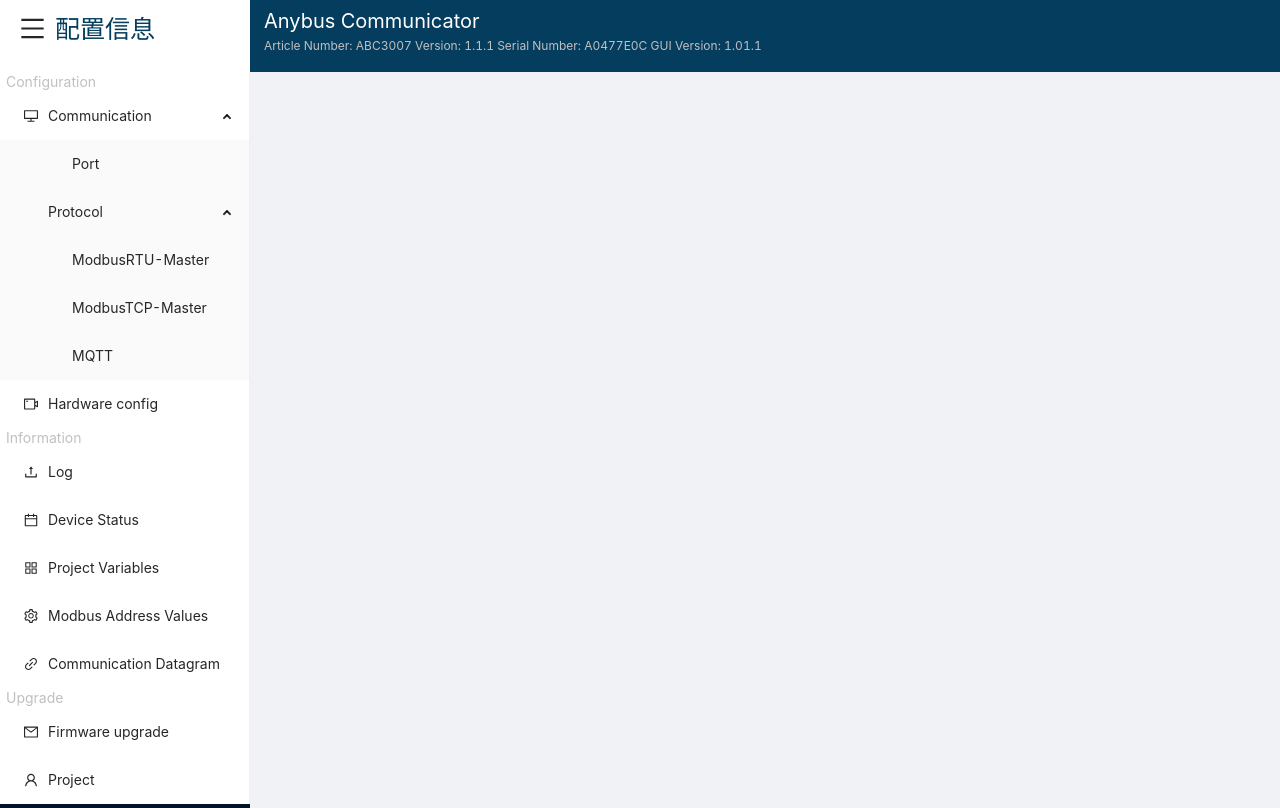
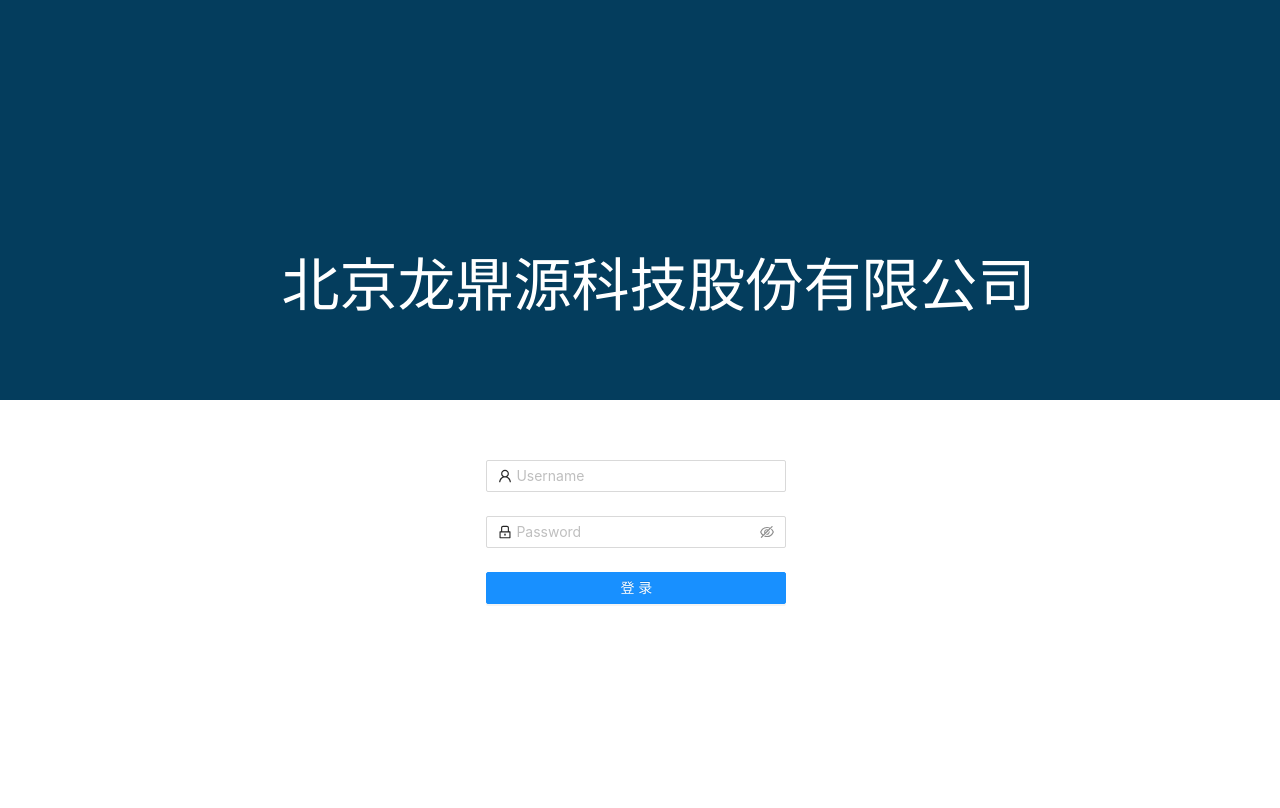
Before and after one commit to fengwang913/VersionDemo2.0, a React (Create React App) app: page /login in a window 1280 px wide. Built offline with nearby package versions, Linux system fonts and the light colour scheme.

Commit message:
feat： 第二版的框架完成

```diff
--- a/src/components/app.jsx
+++ b/src/components/app.jsx
@@ -1,22 +1,15 @@
 import React,{ Component }  from 'react';
 
-import MainLayout from '../pages/base/layout'
-// import Login from '../pages/view/login'
-
-// import Header from '../pages/base/header'
-// import SiderDemo from '../pages/base/layout'
-// import Header from '../pages/base/header';
-
-
+import MainView from '../pages/view/route'
 
 export default class App extends Component{
 
     render(){
         return(
             <div id='app'>
-                {/* <Header /> */}
-                <MainLayout />
-                {/* <Login /> */}
+
+              <MainView />
+
             </div>
         )
     }
--- a/src/pages/base/header.jsx
+++ b/src/pages/base/header.jsx
@@ -29,10 +29,10 @@
                                             onClick: this.props.toggle,
                                     })}
                                 </div>
-                                <div style={{paddingLeft:'10px',
+                                <div style={{paddingLeft:'20px',
                                         marginTop:'10px',
                                         color:'#043D5D'}}>
-                                    配置信息
+                                    200N
                                 </div>
 
                             </div>
@@ -46,12 +46,12 @@
                                 marginTop:'6px',
                                 fontSize:'20px',
                                 color:'white',}}>
-                            Anybus Communicator
+                            设备ID:123456
                         </div>
                         <div style={{paddingLeft:'14px',
                                 fontSize:'12px',
                                 color:'#C0C0C0',}} >
-                            Article Number: ABC3007 Version: 1.1.1 Serial Number: A0477E0C GUI Version: 1.01.1
+                            设备类型：Version: 1.1.1 Serial Number: A0477E0C GUI Version: 1.01.1
                         </div>
 
 
--- a/src/pages/base/sider.jsx
+++ b/src/pages/base/sider.jsx
@@ -25,7 +25,7 @@
       <>
         <Menu
           style={{ width: 250 }}
-          defaultSelectedKeys={['1']}
+          defaultSelectedKeys={['port']}
           defaultOpenKeys={['sub1','sub2']}
           mode="inline"
           selectedKeys={props.props.leftMenuHighLight()}
@@ -40,14 +40,14 @@
                             marginTop:'4px',}}>Configuration</div>
 
                 <SubMenu  key="sub1" icon={<DesktopOutlined />} title="Communication">
-                    <Menu.Item key="/">Port</Menu.Item>
+                    <Menu.Item key="view/port">Port</Menu.Item>
                         <SubMenu  key="sub2"  title="Protocol">
-                            <Menu.Item key="ModbusRTU-master">ModbusRTU-Master</Menu.Item>
-                            <Menu.Item key="ModbusTCP-Master">ModbusTCP-Master</Menu.Item>
-                            <Menu.Item key="mqtt">MQTT</Menu.Item>
+                            <Menu.Item key="view/ModbusRTU-master">ModbusRTU-Master</Menu.Item>
+                            <Menu.Item key="view/ModbusTCP-Master">ModbusTCP-Client</Menu.Item>
+                            <Menu.Item key="view/mqtt">MQTT</Menu.Item>
                         </SubMenu >
                 </SubMenu >
-                <Menu.Item key="hardwareconfig" icon={<VideoCameraOutlined />}>
+                <Menu.Item key="view/hardwareconfig" icon={<VideoCameraOutlined />}>
                     Hardware config
                 </Menu.Item>
                 <div
@@ -55,19 +55,19 @@
                         marginLeft:'6px',
                         paddingTop:'6px',
                         color:'#C0C0C0'}}>Information</div>
-                <Menu.Item key="log" icon={<UploadOutlined />}>
+                <Menu.Item key="view/log" icon={<UploadOutlined />}>
                     Log
                 </Menu.Item>
-                <Menu.Item key="devicerealtime" icon={<CalendarOutlined />}>
+                <Menu.Item key="view/devicerealtime" icon={<CalendarOutlined />}>
                     Device Status
                 </Menu.Item>
-                <Menu.Item key="proVariable" icon={<AppstoreOutlined />}>
+                <Menu.Item key="view/proVariable" icon={<AppstoreOutlined />}>
                     Project Variables
                 </Menu.Item>
-                <Menu.Item key="modbusAdress" icon={<SettingOutlined />}>
+                <Menu.Item key="view/modbusAdress" icon={<SettingOutlined />}>
                     Modbus Address Values
                 </Menu.Item>
-                <Menu.Item key="communication" icon={<LinkOutlined />}>
+                <Menu.Item key="view/communication" icon={<LinkOutlined />}>
                     Communication Datagram
                 </Menu.Item>
 
@@ -76,8 +76,8 @@
                         marginLeft:'6px',
                         paddingTop:'6px',
                         color:'#C0C0C0'}}>Upgrade</div>
-                <Menu.Item key="firmware" icon={<MailOutlined />}>Firmware upgrade</Menu.Item>
-                <Menu.Item key="project" icon={<UserOutlined />}>Project</Menu.Item>
+                <Menu.Item key="view/firmware" icon={<MailOutlined />}>Firmware upgrade</Menu.Item>
+                <Menu.Item key="view/project" icon={<UserOutlined />}>Project</Menu.Item>
 
         </Menu>
       </>
--- a/src/pages/view/login.jsx
+++ b/src/pages/view/login.jsx
@@ -1,5 +1,10 @@
 import { Form, Input, Button } from 'antd';
 import { UserOutlined, LockOutlined } from '@ant-design/icons';
+
+import {createBrowserHistory} from "history";
+
+
+let history = createBrowserHistory()
 
 // import logo from '../../assets/img/logo.jpg'
 
@@ -7,12 +12,15 @@
     const onFinish = values => {
       if(values.username === '1234' && values.password === '1234'){
           console.log('我可以登录了！')
+          console.log('history',history)
+          history.push(`/view`);
+          history.go();
       }
     };
 
 
   return (
-      <div style={{height:'100vh'}}>
+          <div style={{height:'100vh'}}>
           <div style={{ height:'50vh',backgroundColor:'#043D5D'}}>
               <div style={{color:'white', fontSize:'58px',paddingTop:'30vh',paddingLeft:'22vw'}}>
                     北京龙鼎源科技股份有限公司
@@ -60,6 +68,8 @@
 
       </div>
 
+
+
   );
 };
 
--- /dev/null
+++ b/src/pages/view/route.jsx
@@ -0,0 +1,38 @@
+import React,{ Component }  from 'react';
+import {BrowserRouter as Router ,Route ,Switch  } from 'react-router-dom';
+
+
+import MainLayout from '../base/layout'
+import Login from '../view/login'
+
+
+
+
+
+export default class MainView extends Component{
+    constructor(props){
+        super(props)
+       this.state={
+           history:''
+       }
+    }
+    render(){
+        return(
+            <div id='page'>
+                <Router>
+                    <Switch>
+
+                            {/* <Route  path="/login" component={Login}/> */}
+                            <Route path='/login' exact component={() =>{  return <Login  />}}></Route>
+                            <Route path='/view' component={() =>{  return <MainLayout  />}}></Route>
+
+
+
+                        </Switch>
+                </Router>
+            </div>
+        )
+    }
+
+
+}
--- a/src/pages/view/view.jsx
+++ b/src/pages/view/view.jsx
@@ -1,5 +1,13 @@
 import React,{ Component }  from 'react';
 import {BrowserRouter as Router ,Route ,Switch  } from 'react-router-dom';
+
+
+
+// import MainLayout from '../base/layout'
+// import Login from '../view/login'
+
+
+
 
 
 import Home from './menu/home/home'
@@ -30,37 +38,25 @@
             <div id='view'>
                 <Router>
                     <Switch>
-                        <Route path='/' exact component={() =>{  return <Home  />}}></Route>
 
-                        <Route path='/log' component={Log}></Route>
-                        <Route path='/firmware'  component={Upgrade}></Route>
-                        <Route path='/devicerealtime' component={DevRealS}></Route>
-                        <Route path='/ModbusTCP-master' component={ModTCP}></Route>
+                        <Route path='/view' exact component={() =>{  return <Home  />}}></Route>
+                        <Route path='/view/port' component={() =>{  return <Home  />}}></Route>
 
-                        <Route path='/hardwareconfig' component={HardwareCon}></Route>
-                        <Route path='/ModbusRTU-master'  component={ModRTU}></Route>
-                        <Route path='/mqtt'  component={MQTT}></Route>
+                        <Route path='/view/log' component={Log}></Route>
+                        <Route path='/view/firmware'  component={Upgrade}></Route>
+                        <Route path='/view/devicerealtime' component={DevRealS}></Route>
+                        <Route path='/view/ModbusTCP-master' component={ModTCP}></Route>
 
-                        <Route path='/modbusAdress'  component={ModbusAdress}></Route>
-                        <Route path='/communication'  component={Communication}></Route>
-                        <Route path='/project'  component={Project}></Route>
-                        <Route path='/proVariable'  component={ProVariable}></Route>
+                        <Route path='/view/hardwareconfig' component={HardwareCon}></Route>
+                        <Route path='/view/ModbusRTU-master'  component={ModRTU}></Route>
+                        <Route path='/view/mqtt'  component={MQTT}></Route>
 
+                        <Route path='/view/modbusAdress'  component={ModbusAdress}></Route>
+                        <Route path='/view/communication'  component={Communication}></Route>
+                        <Route path='/view/project'  component={Project}></Route>
+                        <Route path='/view/proVariable'  component={ProVariable}></Route>
 
-                         {/* <Route path='/termialserver'  component={TermSer}></Route> */}
-                        {/* <Route path='/zigbee' component={Zigbee}></Route>
-
-
-                        <Route path='/hardwareconfig' component={HardwareCon}></Route> */}
-                        {/* <Route path='/broker1' component={Broker1}></Route>
-                        <Route path='/broker2' component={Broker2}></Route> */}
-                        {/*<Route path='/Port1' component={Port01}></Route>
-                        <Route path='/Port2' component={Port02}></Route>
-                        <Route path='/Port3' component={Port03}></Route>
-                        <Route path='/Port4' component={Port04}></Route>
-                        <Route path='/Port5' component={Port05}></Route> */}
-
-                        </Switch>
+                    </Switch>
                 </Router>
             </div>
         )
```
Also changed, not shown: 1 other file (tests, documents, lock files or other folders).
